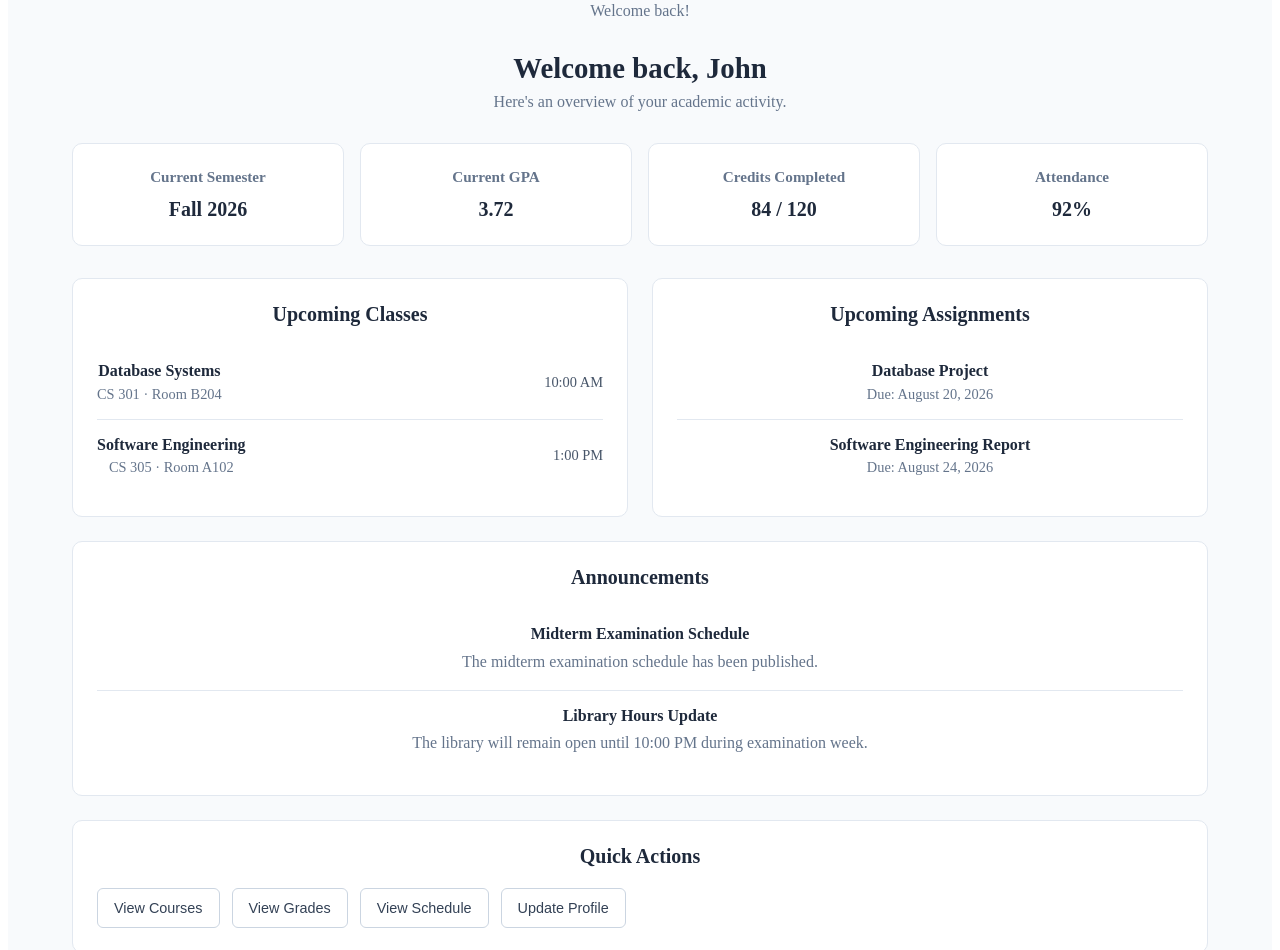
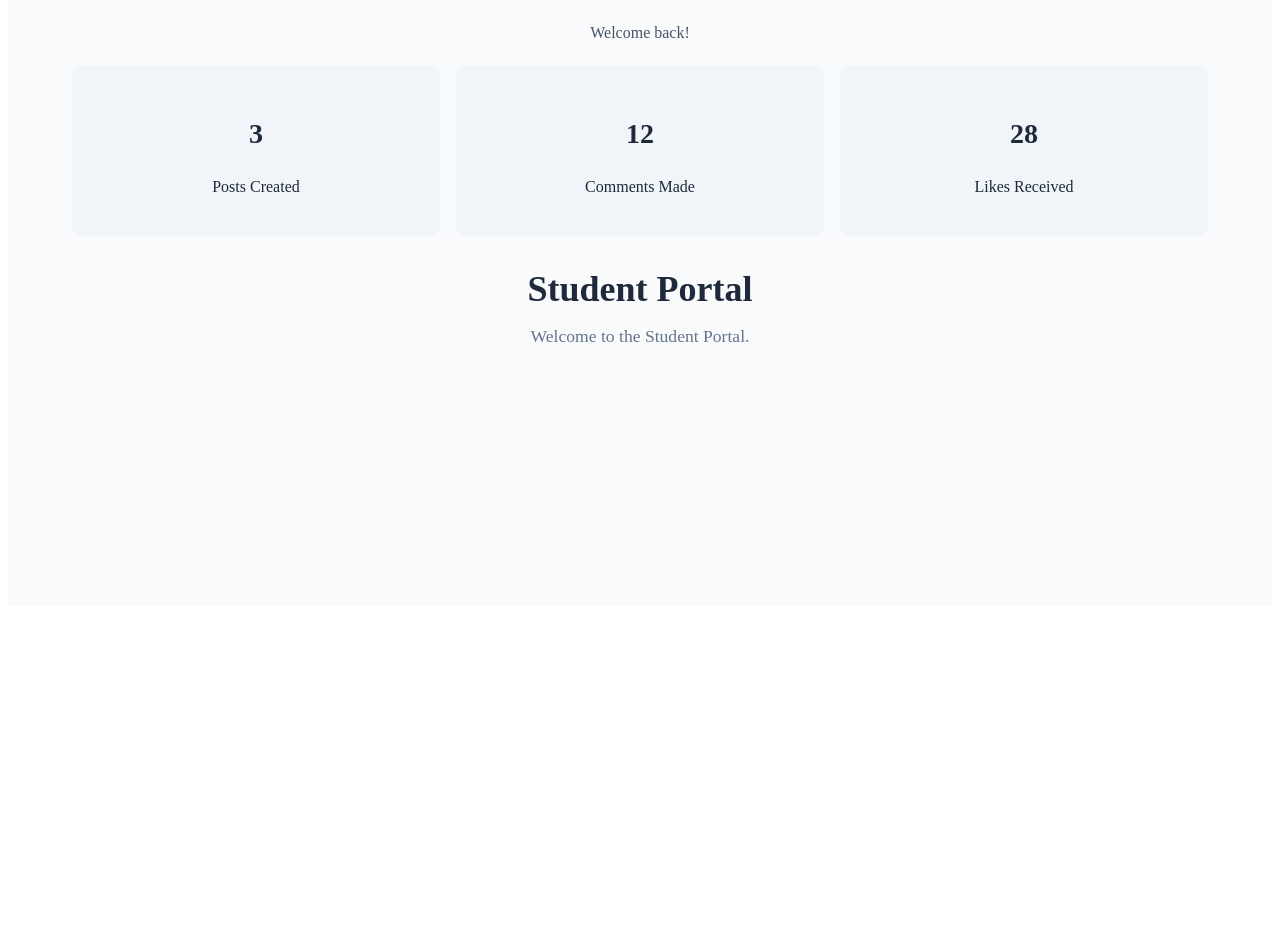
Before and after one commit to Sanjana-Venkatesan/student-portal, a React (Vite) app: page /dashboard in a window 1280 px wide. Shown: the part 202-1152 px from the top of the page. After the commit the page ends 816 px from the top, so only its background shows below. Built offline with nearby package versions, Linux system fonts and the light colour scheme.

Commit message:
modified the Dashboard UI

```diff
--- a/src/pages/Dashboard.css
+++ b/src/pages/Dashboard.css
@@ -1,214 +1,26 @@
 .dashboard-page {
-  min-height: 100vh;
-  background-color: #f8fafc;
   padding: 2rem;
-  color: #1e293b;
-}
-
-.dashboard-page > h2 {
-  max-width: 1200px;
-  margin: 0 auto 0.5rem;
-  font-size: 2rem;
 }
 
 .welcome-msg {
-  max-width: 1200px;
-  margin: 0 auto 2rem;
-  color: #64748b;
-}
-
-.dashboard-container {
-  max-width: 1200px;
-  margin: 0 auto;
-}
-
-.dashboard-header {
-  margin-bottom: 2rem;
-}
-
-.dashboard-header h1 {
-  margin: 0 0 0.5rem;
-  font-size: 1.8rem;
-}
-
-.dashboard-header p {
-  margin: 0;
-  color: #64748b;
-}
-
-/* Academic Overview */
-
-.dashboard-overview {
-  display: grid;
-  grid-template-columns: repeat(4, 1fr);
-  gap: 1rem;
-  margin-bottom: 2rem;
-}
-
-.overview-card {
-  padding: 1.5rem;
-  background-color: #ffffff;
-  border: 1px solid #e2e8f0;
-  border-radius: 10px;
-}
-
-.overview-card h3 {
-  margin: 0 0 0.75rem;
-  font-size: 0.95rem;
-  color: #64748b;
-}
-
-.overview-card p {
-  margin: 0;
-  font-size: 1.25rem;
-  font-weight: 600;
-}
-
-/* Classes and Assignments */
-
-.dashboard-grid {
-  display: grid;
-  grid-template-columns: 1fr 1fr;
-  gap: 1.5rem;
+  color: #475569;
   margin-bottom: 1.5rem;
 }
 
-.dashboard-section {
-  padding: 1.5rem;
-  background-color: #ffffff;
-  border: 1px solid #e2e8f0;
-  border-radius: 10px;
+.stats-grid {
+  display: flex;
+  gap: 1rem;
 }
 
-.dashboard-section h2 {
-  margin: 0 0 1.25rem;
-  font-size: 1.25rem;
+.stat-card {
+  flex: 1;
+  padding: 1.5rem;
+  background: #f1f5f9;
+  border-radius: 8px;
+  text-align: center;
 }
 
-.class-item,
-.assignment-item {
-  padding: 1rem 0;
-  border-bottom: 1px solid #e2e8f0;
+.stat-card h3 {
+  font-size: 1.75rem;
+  color: #1e293b;
 }
-
-.class-item:last-child,
-.assignment-item:last-child {
-  border-bottom: none;
-}
-
-.class-item {
-  display: flex;
-  justify-content: space-between;
-  align-items: center;
-}
-
-.class-item h3,
-.assignment-item h3 {
-  margin: 0 0 0.35rem;
-  font-size: 1rem;
-}
-
-.class-item p,
-.assignment-item p {
-  margin: 0;
-  color: #64748b;
-  font-size: 0.9rem;
-}
-
-.class-item span {
-  color: #475569;
-  font-size: 0.9rem;
-  font-weight: 500;
-}
-
-/* Announcements */
-
-.announcements {
-  margin-bottom: 1.5rem;
-}
-
-.announcement {
-  padding: 1rem 0;
-  border-bottom: 1px solid #e2e8f0;
-}
-
-.announcement:last-child {
-  border-bottom: none;
-}
-
-.announcement h3 {
-  margin: 0 0 0.4rem;
-  font-size: 1rem;
-}
-
-.announcement p {
-  margin: 0;
-  color: #64748b;
-  line-height: 1.5;
-}
-
-/* Quick Actions */
-
-.quick-actions {
-  margin-bottom: 1.5rem;
-}
-
-.action-buttons {
-  display: flex;
-  flex-wrap: wrap;
-  gap: 0.75rem;
-}
-
-.action-buttons button,
-.community-preview button {
-  padding: 0.7rem 1rem;
-  border: 1px solid #cbd5e1;
-  border-radius: 6px;
-  background-color: #ffffff;
-  color: #334155;
-  font-size: 0.9rem;
-  cursor: pointer;
-}
-
-.action-buttons button:hover,
-.community-preview button:hover {
-  background-color: #f1f5f9;
-}
-
-/* Community */
-
-.community-preview {
-  margin-bottom: 2rem;
-}
-
-.community-preview p {
-  margin: 0 0 1rem;
-  color: #64748b;
-}
-
-/* Responsive */
-
-@media (max-width: 900px) {
-  .dashboard-overview {
-    grid-template-columns: repeat(2, 1fr);
-  }
-
-  .dashboard-grid {
-    grid-template-columns: 1fr;
-  }
-}
-
-@media (max-width: 600px) {
-  .dashboard-page {
-    padding: 1rem;
-  }
-
-  .dashboard-overview {
-    grid-template-columns: 1fr;
-  }
-
-  .class-item {
-    align-items: flex-start;
-    gap: 1rem;
-  }
-}
--- a/src/pages/Dashboard.jsx
+++ b/src/pages/Dashboard.jsx
@@ -10,105 +10,20 @@ function Dashboard() {
       <p className="welcome-msg">
         Welcome back{user ? `, ${user.name}` : ""}!
       </p>
-      <div className="dashboard-container">
-        <div className="dashboard-header">
-    <h1>Welcome back, John</h1>
-    <p>Here's an overview of your academic activity.</p>
-  </div>
-
-  <div className="dashboard-overview">
-    <div className="overview-card">
-      <h3>Current Semester</h3>
-      <p>Fall 2026</p>
-    </div>
-
-    <div className="overview-card">
-      <h3>Current GPA</h3>
-      <p>3.72</p>
-    </div>
-
-    <div className="overview-card">
-      <h3>Credits Completed</h3>
-      <p>84 / 120</p>
-    </div>
-
-    <div className="overview-card">
-      <h3>Attendance</h3>
-      <p>92%</p>
-    </div>
-  </div>
-
-  <div className="dashboard-grid">
-    <section className="dashboard-section">
-      <h2>Upcoming Classes</h2>
-
-      <div className="class-item">
-        <div>
-          <h3>Database Systems</h3>
-          <p>CS 301 · Room B204</p>
+      <div className="stats-grid">
+        <div className="stat-card">
+          <h3>3</h3>
+          <p>Posts Created</p>
         </div>
-        <span>10:00 AM</span>
+        <div className="stat-card">
+          <h3>12</h3>
+          <p>Comments Made</p>
+        </div>
+        <div className="stat-card">
+          <h3>28</h3>
+          <p>Likes Received</p>
+        </div>
       </div>
-
-      <div className="class-item">
-        <div>
-          <h3>Software Engineering</h3>
-          <p>CS 305 · Room A102</p>
-        </div>
-        <span>1:00 PM</span>
-      </div>
-    </section>
-
-    <section className="dashboard-section">
-      <h2>Upcoming Assignments</h2>
-
-      <div className="assignment-item">
-        <h3>Database Project</h3>
-        <p>Due: August 20, 2026</p>
-      </div>
-
-      <div className="assignment-item">
-        <h3>Software Engineering Report</h3>
-        <p>Due: August 24, 2026</p>
-      </div>
-    </section>
-  </div>
-
-  <section className="dashboard-section announcements">
-    <h2>Announcements</h2>
-
-    <div className="announcement">
-      <h3>Midterm Examination Schedule</h3>
-      <p>
-        The midterm examination schedule has been published.
-      </p>
-    </div>
-
-    <div className="announcement">
-      <h3>Library Hours Update</h3>
-      <p>
-        The library will remain open until 10:00 PM during examination week.
-      </p>
-    </div>
-  </section>
-
-  <section className="dashboard-section quick-actions">
-    <h2>Quick Actions</h2>
-
-    <div className="action-buttons">
-      <button>View Courses</button>
-      <button>View Grades</button>
-      <button>View Schedule</button>
-      <button>Update Profile</button>
-    </div>
-  </section>
-
-  <section className="dashboard-section community-preview">
-    <h2>Community</h2>
-    <p>See what's happening in the student community.</p>
-    <button>View Community</button>
-  </section>
-</div>
     </div>
   );
 }
```
